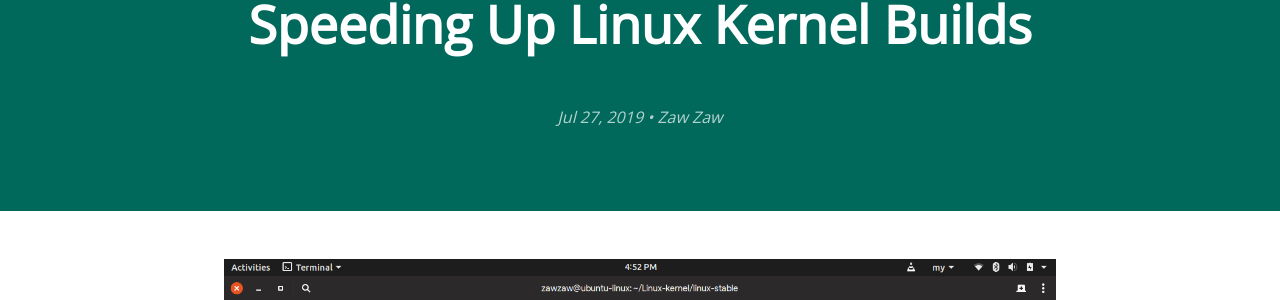
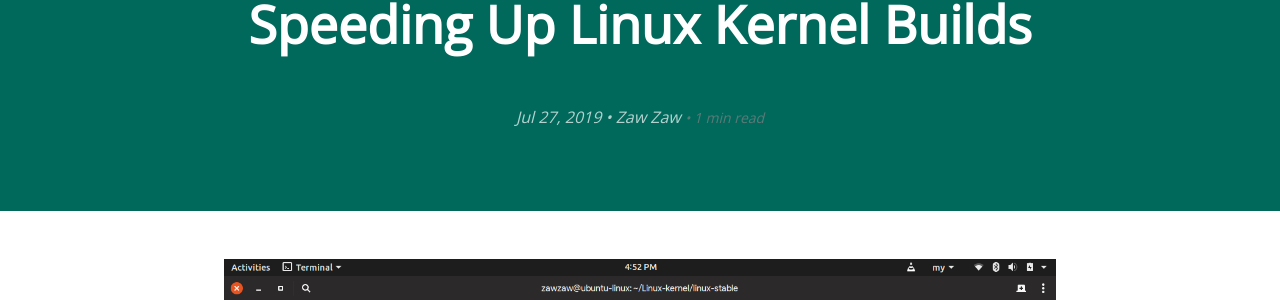
Before and after one commit to zawzaww/zawzaww.github.io, a Jekyll site: the page built from _posts/2019-07-27-speedup-linux-kernel-builds.md, in a window 1280 px wide and 900 px high. Shown: the part 159-459 px from the top of the window. Built offline with Jekyll 4.4.1, drawn with Linux system fonts in a browser that asks for light colours; comment, search, counter and statistics services are not loaded.

Commit message:
_layouts: default: Add read time for blog posts
Signed-off-by: Zaw Zaw <zawzthein@outlook.com>

```diff
--- a/_layouts/default.html
+++ b/_layouts/default.html
@@ -94,6 +94,7 @@
         {% if page_author %}
           • <span itemprop="author" itemscope itemtype="http://schema.org/Person"><span itemprop="name">{{ page_author }}</span></span>
         {% endif %}
+        <span class="post-meta"> • {% capture read_time %}{% include read-time.html %}{% endcapture %}{{ read_time | strip }}</span>
         </h2>
       {% endif %}
       <!-- End: Post tagline -->
```
